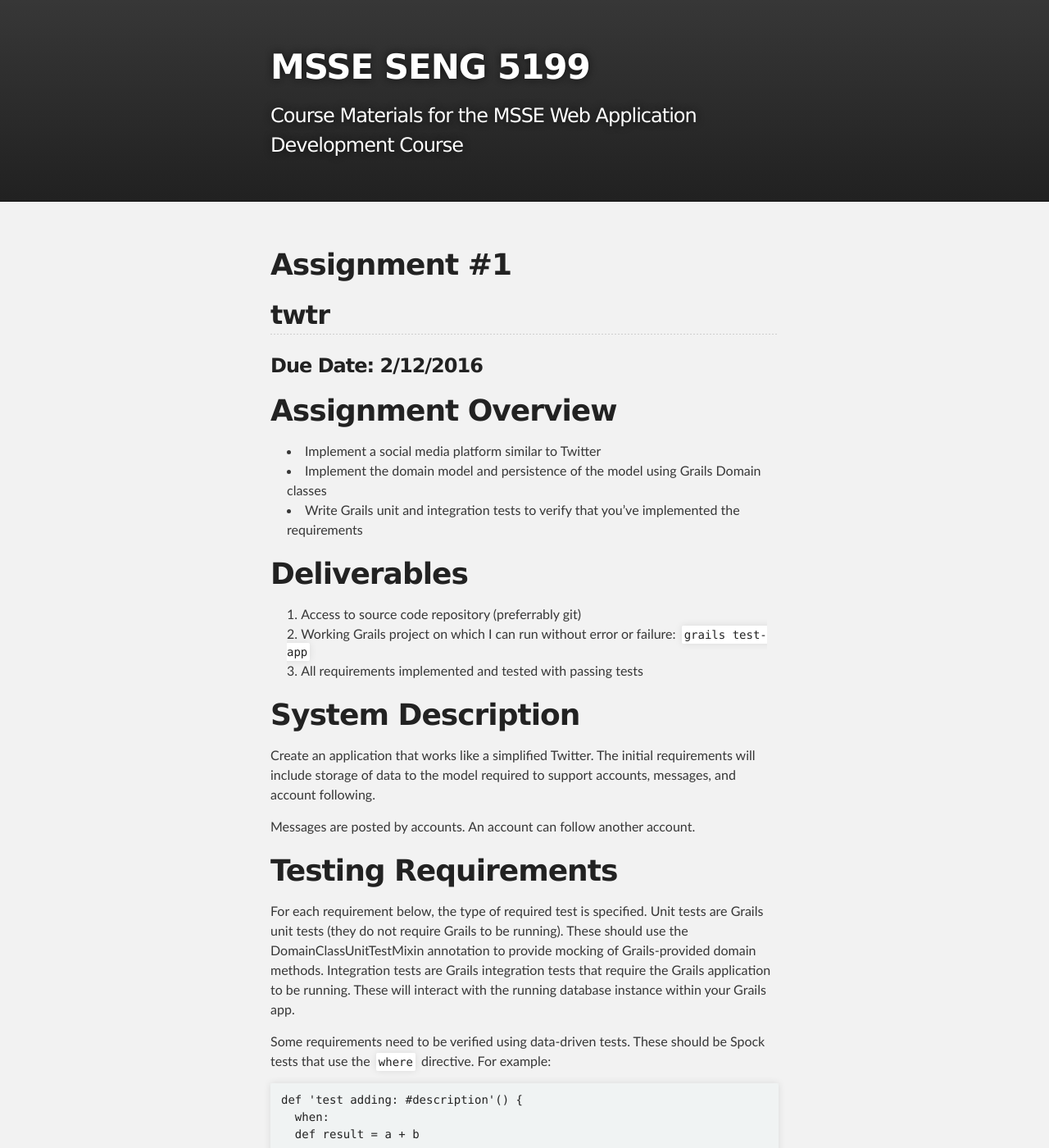
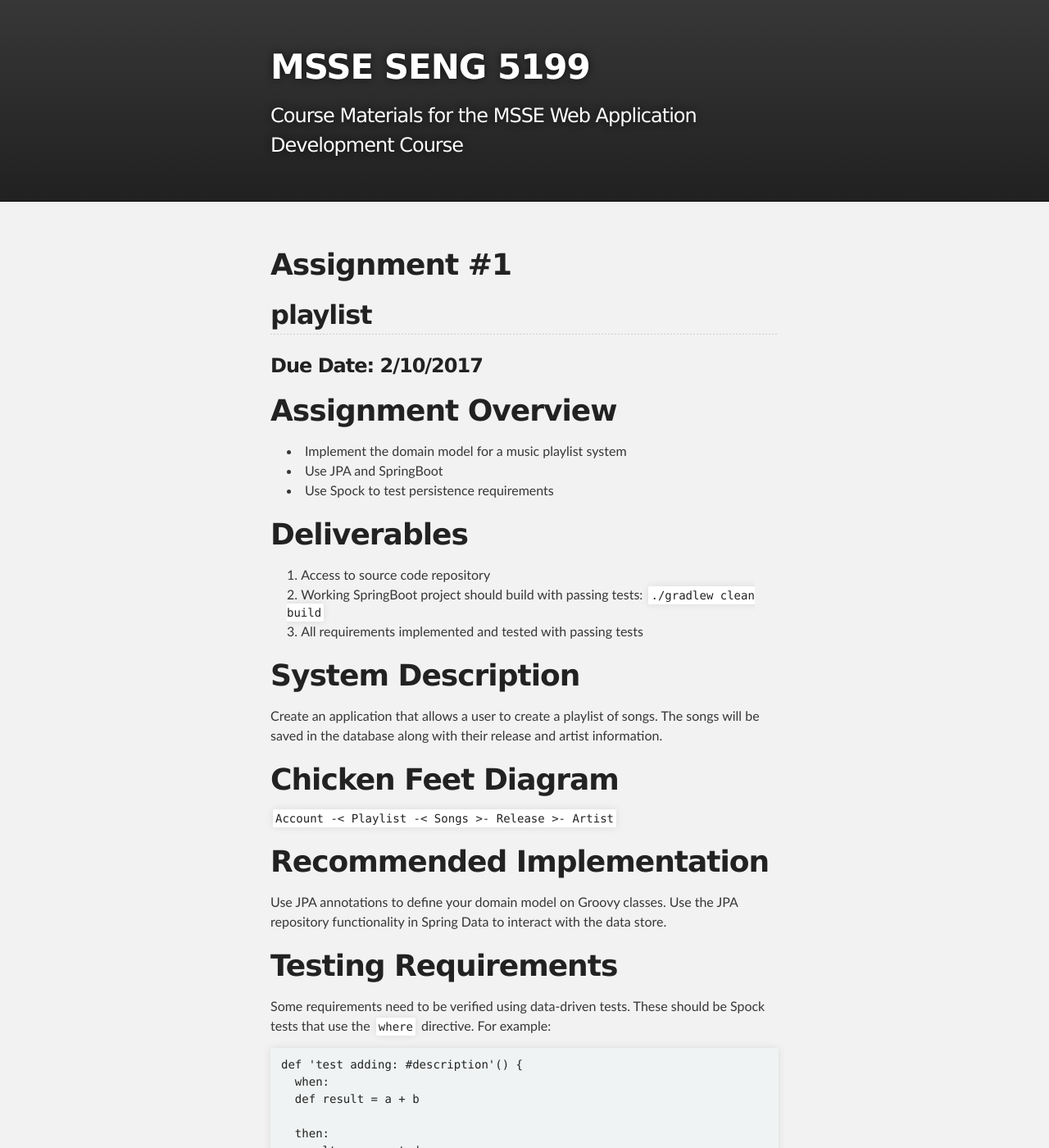
Before and after one commit to mikecalvo/mikecalvo.github.io, a Jekyll site: the page built from msse/assignments/1/index.md, in a window 1280 px wide and 1400 px high. Shown: the whole window at 82% size. Built offline with Jekyll 4.4.1, drawn with Linux system fonts in a browser that asks for light colours; some of the changed text lies outside the part shown.

Commit message:
assignment updates for 1 and 2

````diff
--- a/msse/assignments/1/index.md
+++ b/msse/assignments/1/index.md
@@ -5,31 +5,32 @@ layout: default
 
 # Assignment #1
 
-## twtr
+## playlist
 
-### Due Date: 2/12/2016
+### Due Date: 2/10/2017
 
 # Assignment Overview
-- Implement a social media platform similar to Twitter
-- Implement the domain model and persistence of the model using Grails Domain classes
-- Write Grails unit and integration tests to verify that you've implemented the requirements
+- Implement the domain model for a music playlist system
+- Use JPA and SpringBoot
+- Use Spock to test persistence requirements
+
 
 # Deliverables
-1. Access to source code repository (preferrably git)
-1. Working Grails project on which I can run without error or failure:
-  `grails test-app`
+1. Access to source code repository
+1. Working SpringBoot project should build with passing tests:
+  `./gradlew clean build`
 1. All requirements implemented and tested with passing tests
 
 # System Description
-Create an application that works like a simplified Twitter.  The initial
-requirements will include storage of data to the model required to support
-accounts, messages, and account following.
+Create an application that allows a user to create a playlist of songs.  The songs will be saved in the database along with their release and artist information.
 
-Messages are posted by accounts.  An account can follow another account.
+# Chicken Feet Diagram
+`Account -< Playlist -< Songs >- Release >- Artist`
+
+# Recommended Implementation
+Use JPA annotations to define your domain model on Groovy classes.  Use the JPA repository functionality in Spring Data to interact with the data store.
 
 # Testing Requirements
-For each requirement below, the type of required test is specified.  Unit tests are Grails unit tests (they do not require Grails to be running).  These should use the DomainClassUnitTestMixin annotation to provide mocking of Grails-provided domain methods.  Integration tests are Grails integration tests that require the Grails application to be running.  These will interact with the running database instance within your Grails app.
-
 Some requirements need to be verified using data-driven tests.  These should be Spock tests that use the `where` directive.  For example:
 
 ```
@@ -49,16 +50,20 @@ def 'test adding: #description'() {
 ```
 
 # Account Requirements
-- A1. Saving an account with a valid handle, email, password and name will succeed (unit test)
-- A2. Saving an account missing any of the required values of handle email, password and name will fail (data-driven unit test)
+- A1. Accounts with valid required properties will save: email, password, name
+- A2. Saving an account missing any of the required values of  email, password and name will fail (data-driven unit test)
 - A3. Saving an account with an invalid password will fail.  Passwords must be 8-16 characters and have at least 1 number, at least one lower-case letter, at least 1 upper-case letter (data-driven unit test)
 - A4. Saving account with a non-unique email or handle address must fail (integration test)
+- A5. Password must be saved as encrypted data - not plain text
 
-# Message Requirements
-- M1. Saving a message with a valid account and message text will succeed (unit test)
-- M2. Message text is required to be non-blank and 40 characters or less (data-driven unit test)
+# Playlist Requirements
+- P1. A valid playlist requires a name and related account
+- P2. A playlist is related to an ordered list of songs
 
-# Follow Requirements
-- You may choose to implement the follow functionality how you choose.  Prove that you can save data with your domain model that supports the following requirements:
-- F1. An account may have multiple followers (integration test)
-- F2. Two accounts may follow each other (integration test)
+# Song Requirements
+- S1. Song require a title and a Release to be saved
+- S2. Release requires a title, related artist and a release type (single, album, compilation)
+- S3. Release can have an optional date field
+- S4. Artist can be saved with a required name field
+- S5. An artist can be related to many releases
+- S6. Search for song by title with wildcard (`*Love*`)
````
Also changed, not shown: msse/assignments/2/index.md (+11 -16 lines), msse/notes/tools/index.md (+1 -1 lines).
